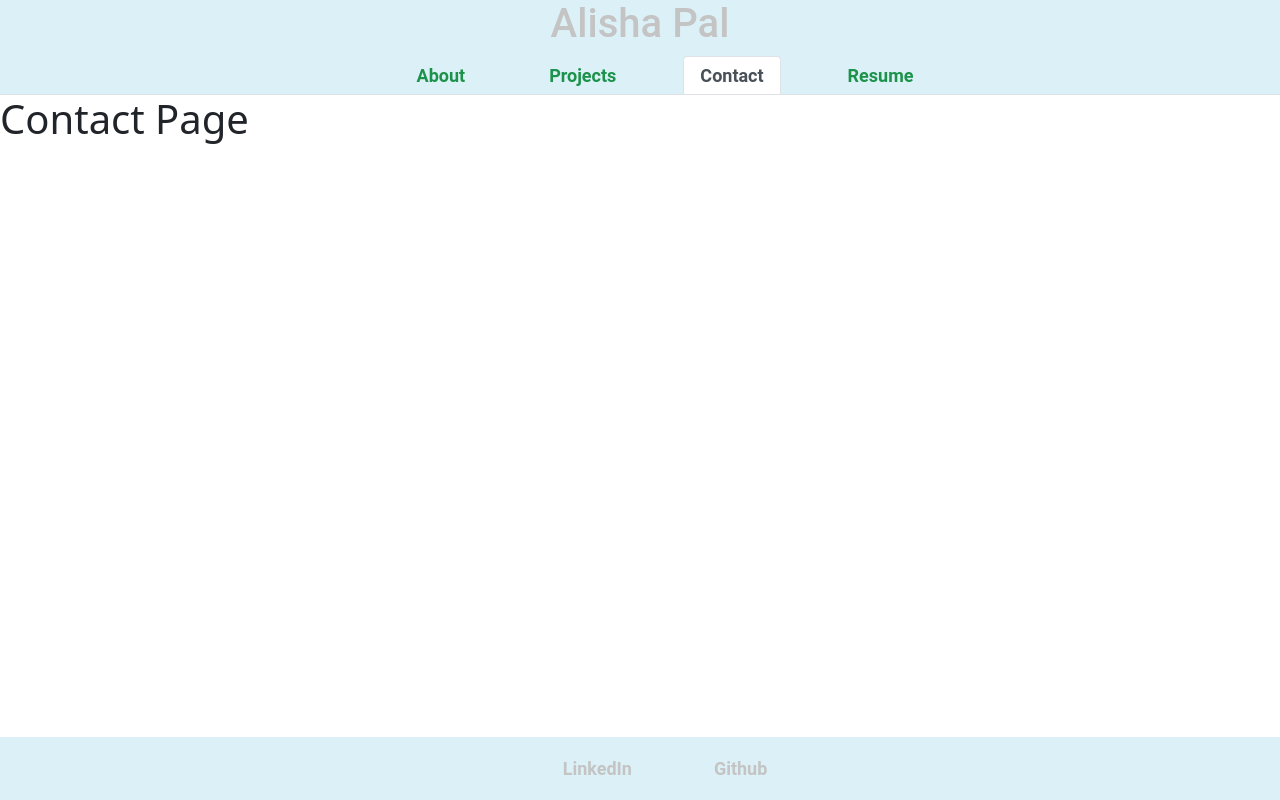
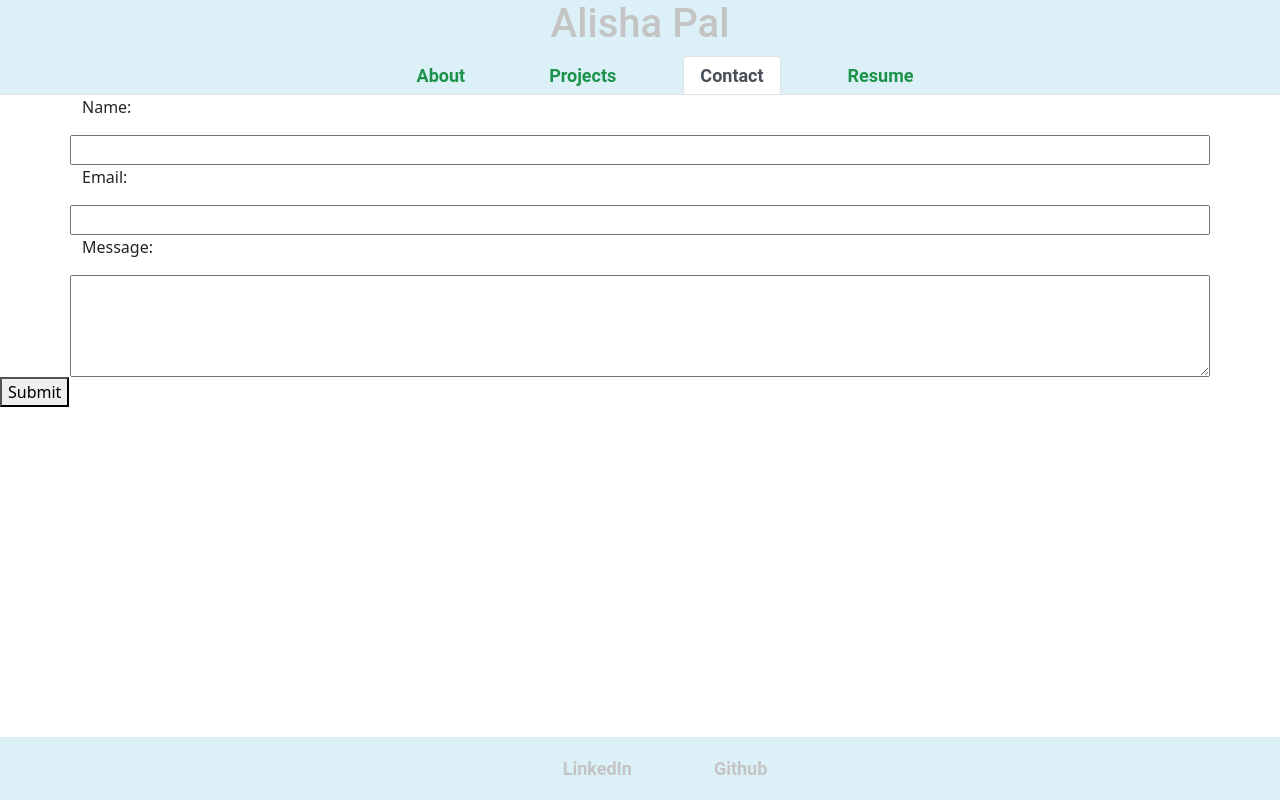
Before and after one commit to apal96/alishaReactPortfolio, a React (Create React App) app: page / in a window 1280 px wide. Both pictures are taken after a click on the item "Contact". Built offline with nearby package versions, Linux system fonts and the light colour scheme.

Commit message:
add contact page

```diff
--- a/src/components/pages/Contact.js
+++ b/src/components/pages/Contact.js
@@ -1,10 +1,99 @@
-import React from 'react';
+import React ,{ useState } from 'react';
 
-export default function Contact() {
+// export default function Contact() {
+//   return (
+//     <div>
+//       <h1>Contact Page</h1>
+
+//     </div>
+//   );
+// }
+
+
+// Here we import a helper function that will check if the email is valid
+import {validateEmail } from '../utils/helper';
+
+function Form() {
+  const [email, setEmail] = useState('');
+  const [message, setmessage] = useState('');
+  const [name, setname] = useState('');
+  const [errorMessage, setErrorMessage] = useState('');
+
+  const handleInputChange = (e) => {
+    const { target } = e;
+    const inputType = target.name;
+    const inputValue = target.value;
+    if (inputType === 'email') {
+      setEmail(inputValue);
+    } else if (inputType === 'message') {
+      setmessage(inputValue);
+    } else {
+      setname(inputValue);
+    }
+  };
+
+  const handleFormSubmit = (e) => {
+
+    e.preventDefault();
+    if (!validateEmail(email)) {
+      setErrorMessage('Email is invalid');
+
+      return;
+
+    }
+    alert(`Your contact information has been submitted`);
+    setmessage('');
+    setname('');
+    setEmail('');
+  };
+
   return (
     <div>
-      <h1>Contact Page</h1>
+      <form className="form">
+        <div class = "container">
+          <div class = "row">
+            <p>Name:</p>
+      <input
+          value={name}
+          name="name"
+          onChange={handleInputChange}
+          type="name"
+          class = "name"
+        />
+        </div>
+        <div class = "row">
+        <p>Email:</p>
+        <input
+          value={email}
+          name="email"
+          onChange={handleInputChange}
+          type="email"
+          class = "email"
+        />
+        </div>
+        <div class = "row">
+        <p>Message:</p>
+        <textarea
+          value={message}
+          name="message"
+          onChange={handleInputChange}
+          type="text"
+          class = "message"
+          rows="4"
+          cols="80%"
+        />
+        </div>
+        </div>
 
+        <button type="button" onClick={handleFormSubmit}>Submit</button>
+      </form>
+      {errorMessage && (
+        <div>
+          <p className="error-text">{errorMessage}</p>
+        </div>
+      )}
     </div>
   );
 }
+
+export default Form;
--- /dev/null
+++ b/src/components/utils/helper.js
@@ -0,0 +1,4 @@
+export function validateEmail(email) {
+    const re = /^(([^<>()[\]\\.,;:\s@"]+(\.[^<>()[\]\\.,;:\s@"]+)*)|(".+"))@((\[[0-9]{1,3}\.[0-9]{1,3}\.[0-9]{1,3}\.[0-9]{1,3}\])|(([a-zA-Z\-0-9]+\.)+[a-zA-Z]{2,}))$/;
+    return re.test(String(email).toLowerCase());
+  }
```
